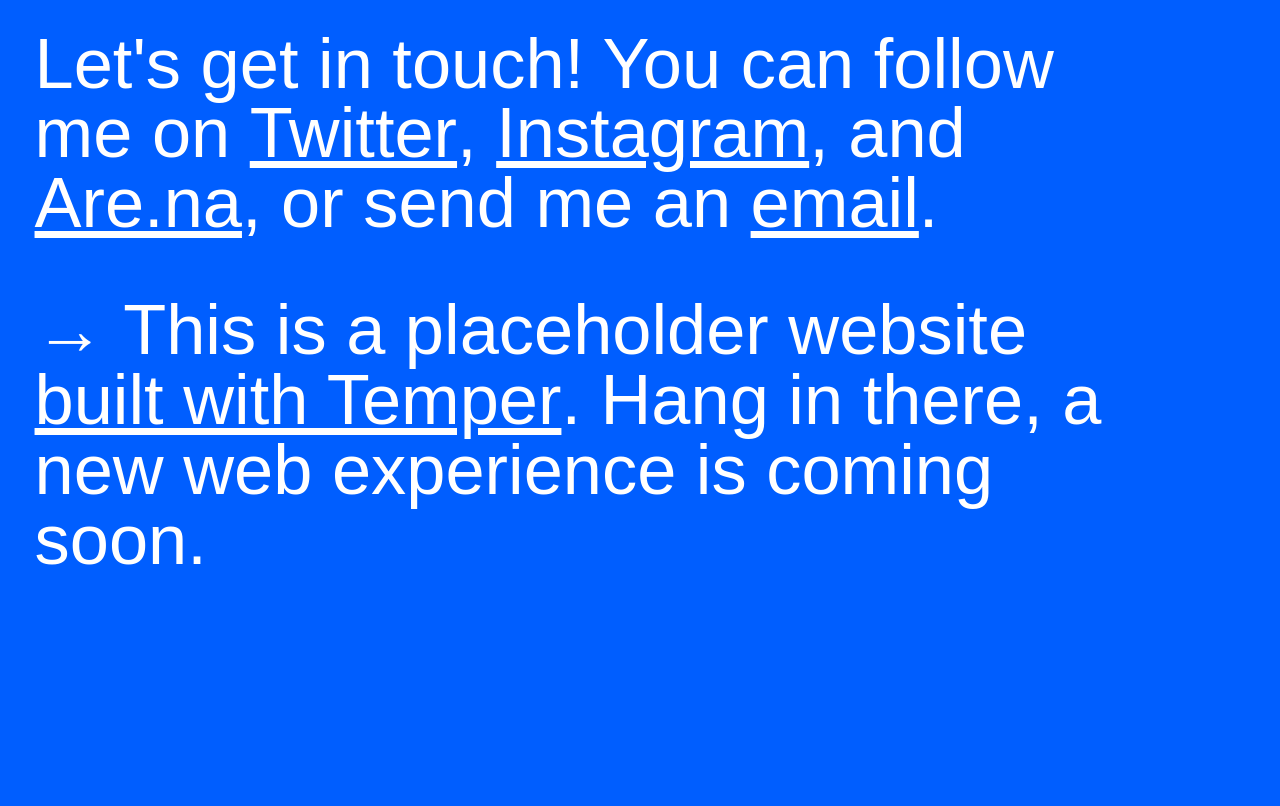
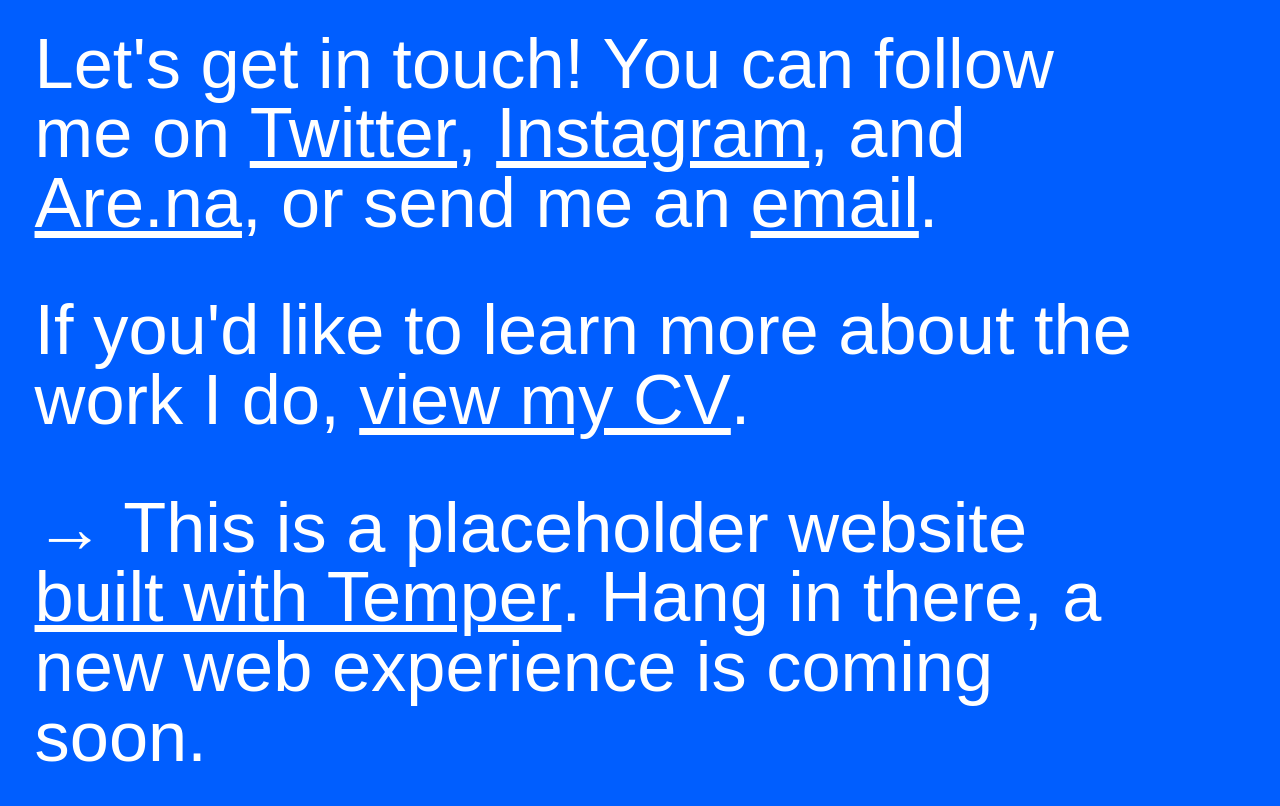
Before and after one commit to phuriwatvichienarat/Phuriwat-site, a plain HTML site: page index.html in a window 1280 px wide. Shown: the part 2166-2972 px from the top of the page. Before the commit the page ends 2775 px from the top, so only its background shows below. Drawn offline with Linux system fonts and the light colour scheme.

Commit message:
add CV link

```diff
--- a/index.html
+++ b/index.html
@@ -39,7 +39,8 @@
         href="https://www.instagram.com/frn_imola/">Instagram</a>, and <a target="_blank"
         href="https://www.are.na/francesco-imola-2o2ng4qooxm">Are.na</a>, or send me an <a target="_blank"
         href="mailto:frn.imola@gmail.com?body=Hi!">email</a>.</p>
-    <p style="animation-delay: 0.7s;">&rarr; This is a placeholder website <a target="_blank" href="https://temper.one/">built with Temper</a>. Hang in there, a new web experience is coming soon.
+    <p style="animation-delay: 0.7s;">If you'd like to learn more about the work I do, <a target="_blank" href="https://www.notion.so/franimola/Hi-I-m-Francesco-Imola-e18ae38ee7244eef9ad56124a206eef5">view my CV</a>.</p>
+    <p style="animation-delay: 0.8s;">&rarr; This is a placeholder website <a target="_blank" href="https://temper.one/">built with Temper</a>. Hang in there, a new web experience is coming soon.
     </p>
   </div>
 </body>
```
